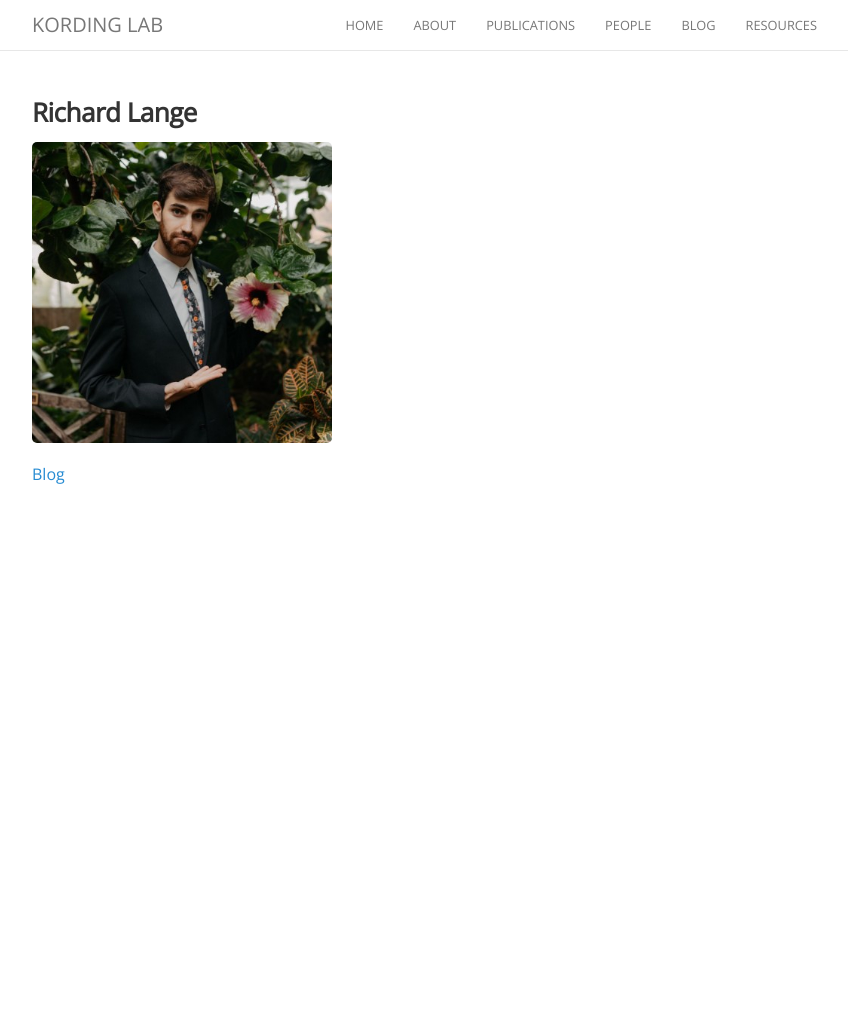
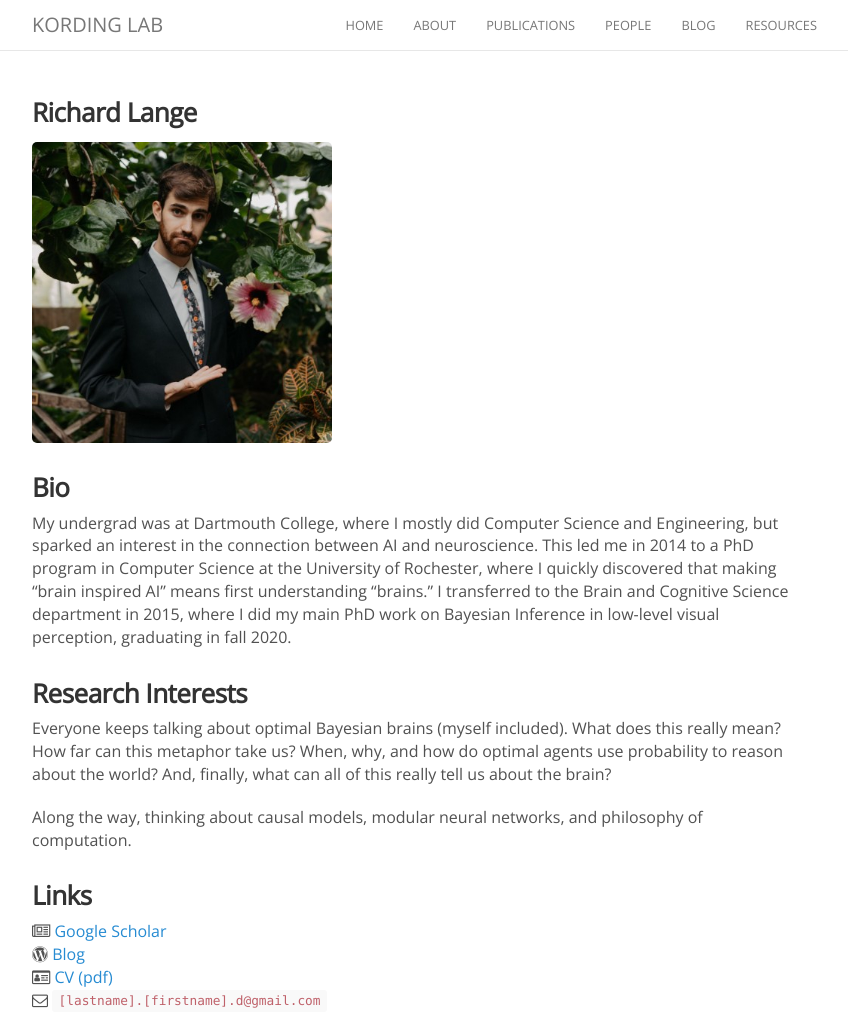
Before and after one commit to KordingLab/KordingLab.github.io, a Jekyll site: the page built from _people/richard_lange.md, in a window 1280 px wide and 1031 px high. Shown: the whole window, without its empty margins (223-1071 px from the left). Built offline with Jekyll 4.4.1, drawn with Linux system fonts in a browser that asks for light colours; nearby versions of some CDN libraries; comment, search, counter and statistics services are not loaded.

Commit message:
Richard updated bio page

```diff
--- a/_people/richard_lange.md
+++ b/_people/richard_lange.md
@@ -8,4 +8,19 @@ joined: 2020
 
 <img width="300" src="{{site.baseurl}}/images/people/{{page.avatar}}" data-action="zoom">
 
-[Blog](https://boxandarrowbrain.com)
+### Bio
+
+My undergrad was at Dartmouth College, where I mostly did Computer Science and Engineering, but sparked an interest in the connection between AI and neuroscience. This led me in 2014 to a PhD program in Computer Science at the University of Rochester, where I quickly discovered that making "brain inspired AI" means first understanding "brains." I transferred to the Brain and Cognitive Science department in 2015, where I did my main PhD work on Bayesian Inference in low-level visual perception, graduating in fall 2020.
+
+### Research Interests
+
+Everyone keeps talking about optimal Bayesian brains (myself included). What does this really mean? How far can this metaphor take us? When, why, and how do optimal agents use probability to reason about the world? And, finally, what can all of this really tell us about the brain?
+
+Along the way, thinking about causal models, modular neural networks, and philosophy of computation.
+
+### Links
+
+<i class="fa fa-newspaper-o" /> [Google Scholar](https://scholar.google.com/citations?user=xc-Z4CoAAAAJ) <br />
+<i class="fa fa-wordpress" /> [Blog](https://boxandarrowbrain.com) <br />
+<i class="fa fa-id-card-o" /> [CV (pdf)](/documents/RDL_CV_20F.pdf) <br />
+<i class="fa fa-envelope-o" /> `[lastname].[firstname].d@gmail.com` <br />
```
Also changed, not shown: 1 other file.
